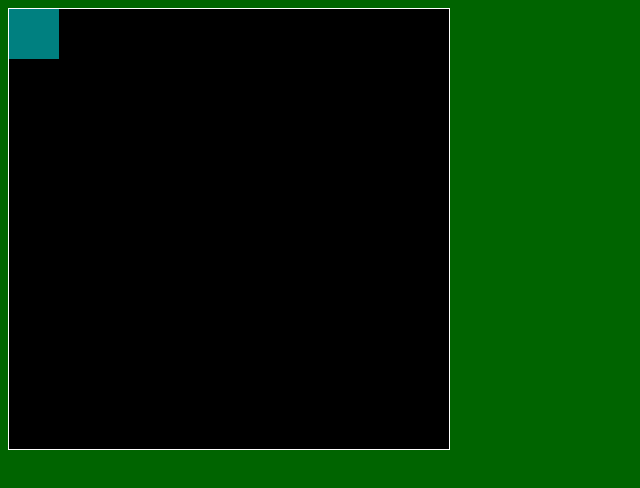
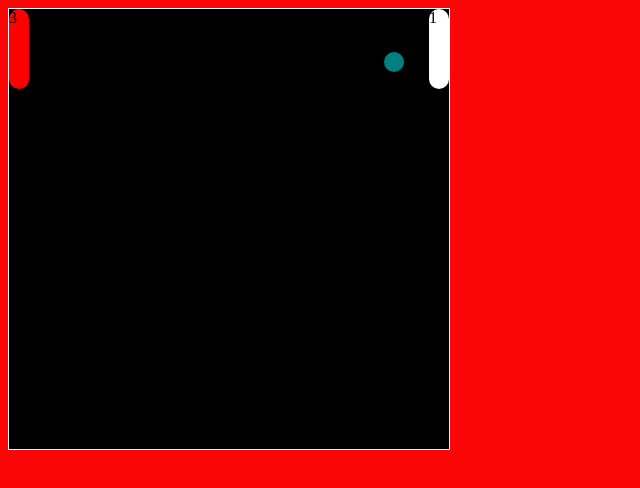
Before and after one commit to jordanpier/jordanpier.github.io, a plain HTML site: page asd-projects/pong/index.html in a window 1280 px wide. Shown: the whole page, without its empty margins (0-640 px from the left). Drawn offline with Linux system fonts and the light colour scheme.

Commit message:
saving pong

```diff
--- a/asd-projects/pong/index.css
+++ b/asd-projects/pong/index.css
@@ -1,6 +1,6 @@
 
 body {
-  background-color: darkgreen;
+  background-color: rgb(250, 6, 6);
 }
 
 #board {
@@ -11,11 +11,28 @@ body {
   position: relative;
 }
 
-#gameItem {
+#ball {
   background-color: teal;
-  width: 50px;
-  height: 50px;
+  border-radius: 15px;
+  width: 20px;
+  height: 20px;
   position: absolute;
-/*   left: 100px; */  /* Uncomment if you want to set a "starting" position */
-/*   top: 100px;  */  /* Uncomment if you want to set a "starting" position */
 }
+#paddle1 {
+  background-color: red;
+  border-radius: 10px;
+  width: 20px;
+  height: 80px;
+  position: absolute;
+  left: 0px;
+  top: 0px;
+}
+#paddle2 {
+  background-color: white;
+  border-radius: 10px;
+  width: 20px;
+  height: 80px;
+  position: absolute;
+  left: 420px;
+  top: 0px;
+}
--- a/asd-projects/pong/index.html
+++ b/asd-projects/pong/index.html
@@ -12,7 +12,9 @@
 
   <body>
     <div id='board'>
-      <div id='gameItem'></div>
+      <div id='ball'></div>
+      <div id="paddle1"></div>
+      <div id="paddle2"></div>
     </div>
   </body>
 </html>
--- a/asd-projects/pong/index.js
+++ b/asd-projects/pong/index.js
@@ -10,13 +10,28 @@ function runProgram(){
   // Constant Variables
   const FRAME_RATE = 60;
   const FRAMES_PER_SECOND_INTERVAL = 1000 / FRAME_RATE;
+  const BoardWidth = $('#board').width();
+  const BoardHeight = $('#board').height();
+  const KEY_CODE = {
+    UP: 38,
+    DOWN: 40,
+    S: 83,
+    W: 87
+  }
 
   // Game Item Objects
+  var ball = factory('#ball');
+  var paddle1 = factory('#paddle1');
+  var paddle2 = factory('#paddle2');
 
 
   // one-time setup
   let interval = setInterval(newFrame, FRAMES_PER_SECOND_INTERVAL);   // execute newFrame every 0.0166 seconds (60 Frames per second)
-  $(document).on('eventType', handleEvent);                           // change 'eventType' to the type of event you want to handle
+  $(document).on('keydown', handleKeyDown);
+  $(document).on('keyup', handleKeyUp);
+  var player1Score = 0;
+  var player2Score = 0;
+  startBall();
 
   ////////////////////////////////////////////////////////////////////////////////
   ///////////////////////// CORE LOGIC ///////////////////////////////////////////
@@ -27,16 +42,48 @@ function runProgram(){
   by calling this function and executing the code inside.
   */
   function newFrame() {
-
+    wallCollision(ball);
+    DoCollide(ball, paddle1);
+    DoCollide(ball, paddle2)
+    moveObject(ball);
+    moveObject(paddle1);
+    moveObject(paddle2);
 
   }
 
   /*
   Called in response to events.
   */
-  function handleEvent(event) {
 
+  function handleKeyDown(event) {
+    if(event.which === KEY_CODE.UP) {
+      paddle1.speedY = -5;
+    }
+    else if (event.which === KEY_CODE.DOWN){
+      paddle1.speedY = 5;
+    }
+    else if (event.which === KEY_CODE.W){
+      paddle2.speedY = -5;
+    }
+    else if (event.which === KEY_CODE.S) {
+      paddle2.speedY = 5;
+    }
   }
+  function handleKeyUp(event){
+    if(event.which === KEY_CODE.UP) {
+      paddle1.speedY = 0;
+    }
+    else if (event.which === KEY_CODE.DOWN){
+      paddle1.speedY = 0;
+    }
+    else if (event.which === KEY_CODE.W){
+      paddle2.speedY = 0;
+    }
+    else if (event.which === KEY_CODE.S) {
+      paddle2.speedY = 0;
+    }
+  }
+
 
   ////////////////////////////////////////////////////////////////////////////////
   ////////////////////////// HELPER FUNCTIONS ////////////////////////////////////
@@ -51,4 +98,88 @@ function runProgram(){
     $(document).off();
   }
 
+  function factory(id){
+    var gameItem = {};
+     gameItem.id = id;
+     gameItem.x = Number($(id).css('left').replace(/[^-\d\.]/g, ''));
+     gameItem.y = Number($(id).css('top').replace(/[^-\d\.]/g, ''));
+     gameItem.width = $('id').width();
+     gameItem.height = $('id').height();
+     gameItem.speedX = 0;
+     gameItem.speedY = 0;
+   return gameItem;
+ }
+ function startBall(){
+  ball.x = (BoardWidth/2) - (ball.width/2);
+  ball.y = (BoardHeight/2) - (ball.height/2);
+  ball.speedX = (Math.random() * 3 + 2) * (Math.random() > 0.5 ? -1 : 1);
+  ball.speedY = (Math.random() * 3 + 2) * (Math.random() > 0.5 ? -1 : 1);
 }
+function moveObject(gameItem){
+  gameItem.x += gameItem.speedX;
+  gameItem.y += gameItem.speedY;
+
+  $(gameItem.id).css('left',gameItem.x);
+  $(gameItem.id).css('top',gameItem.y);
+}
+function doCollide(obj1 , obj2) {
+  obj1.leftX = obj1.x;
+  obj1.topY = obj1.y;
+  obj1.rightX = obj1.x + $(obj1.id).width();
+  obj1.bottomY = obj1.y + $(obj1.id).height();
+
+  obj2.leftX = obj2.x;
+  obj2.topY = obj2.y
+  obj2.rightX = obj2.x + $(obj2.id).width();
+  obj2.bottomY = obj2.y + $(obj2.id).height();
+
+  if (obj1.rightX > obj2.leftX &&
+    obj1.leftX < obj2.rightX &&
+    obj1.bottomY > obj2.topY &&
+    obj1.topY < obj2.bottomY)  {
+      return true;
+
+    }
+  else {
+    return false;
+  }
+
+}
+function wallCollision(gameItem){
+  if(gameItem.x <= 0){
+    player2Score += 1;
+    $('#paddle2').text(player2Score);
+    if (player2Score >= 11){
+      alert("Player 2 WINS");
+      endGame();
+    }else{
+    startBall();
+    }
+
+  }
+  if(gameItem.y <= 0){
+    gameItem.speedY = -gameItem.speedY;
+    gameItem.y = 0;
+  }
+  if(gameItem.x + gameItem.width >= BoardWidth){
+    player1Score += 1;
+    $('#paddle1').text(player1Score);
+    if (player1Score >= 11){
+      alert("Player 1 WINS");
+      endGame();
+    }else{
+    startBall();
+    }
+  }
+  if(gameItem.y + gameItem.height >= BoardHeight){
+    gameItem.speedY = -gameItem.speedY;
+    gameItem.y = BoardHeight - gameItem.height;
+  }
+  }
+  function DoCollide(obj1, obj2){
+    if (doCollide(obj1, obj2)){
+      ball.speedX *= -1.5;
+    };
+  }
+
+}
```
Also changed, not shown: asd-projects/sorting-exercise/index.js (+50 -5 lines).
